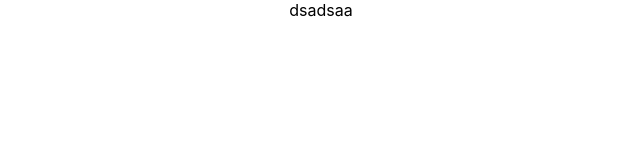
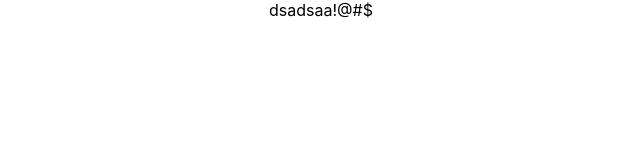
Before and after one commit to codestates-seb/seb40_pre_011, a React (Create React App) app in the folder client/: page / in a window 1280 px wide. Shown: the top 160 px of the page, without its empty margins (319-959 px from the left). Built offline with nearby package versions, Linux system fonts and the light colour scheme.

Commit message:
conflit Test

```diff
--- a/client/src/App.js
+++ b/client/src/App.js
@@ -3,7 +3,7 @@ import './App.css';
 function App() {
   return (
     <div className="App">
-     dsadsaa
+     dsadsaa!@#$
     </div>
   );
 }
```
